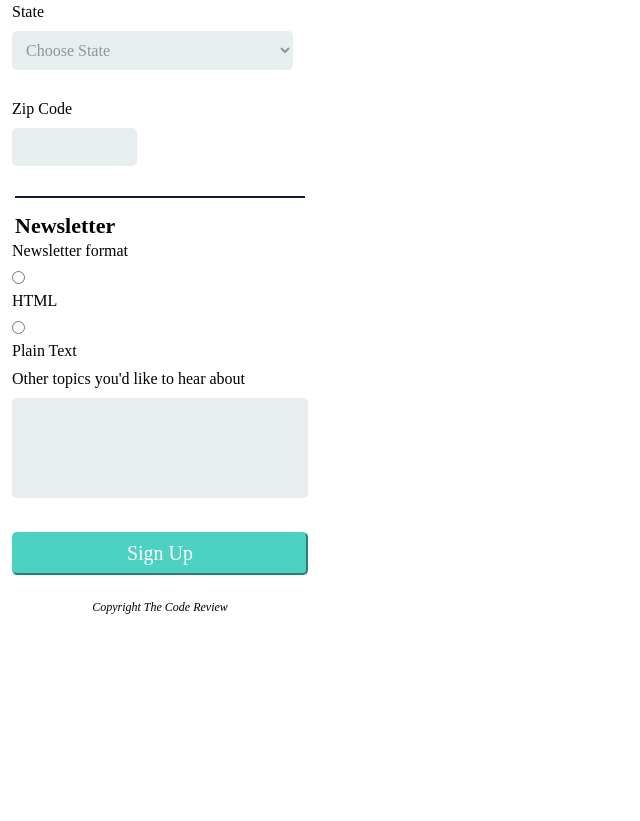
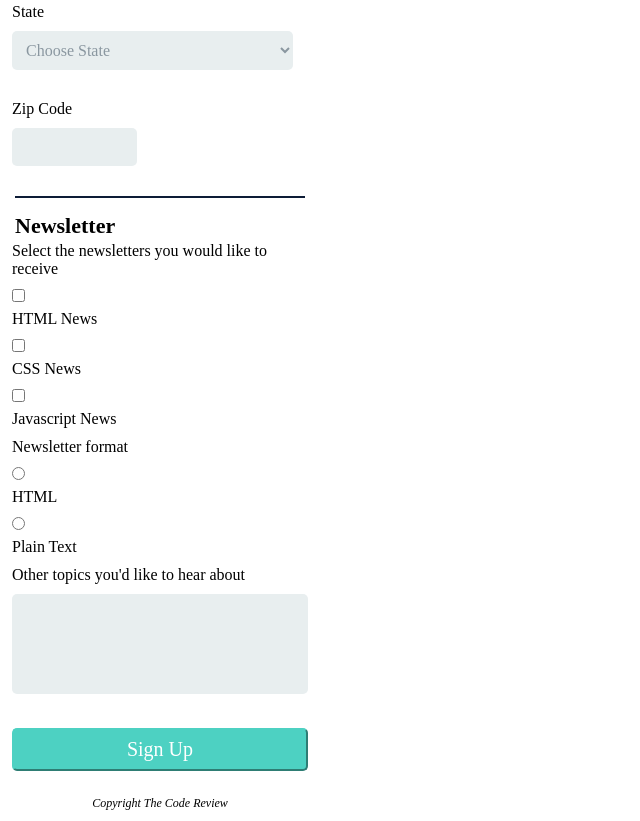
Before and after one commit to andrewlit10/techdegree-project-3, a plain HTML site: page index.html in a window 1280 px wide. Shown: the part 686-1507 px from the top of the page, without its empty margins (0-640 px from the left). Before the commit the page ends 1311 px from the top, so only its background shows below. Drawn offline with Linux system fonts and the light colour scheme; a web font is replaced by a local one.

Commit message:
Update index.html

```diff
--- a/index.html
+++ b/index.html
@@ -50,6 +50,13 @@
 <form>
     <h2 class="section-header">Newsletter</h2>
 
+            <label for="user_format">Select the newsletters you would like to receive</label>
+            <input type="checkbox" id="html_news" value="html_news" name="user_news">
+            <label for="html_news">HTML News</label>
+            <input type="checkbox" id="css_news" value="css_news" name="user_news">
+            <label for="css_news">CSS News</label>
+            <input type="checkbox" id="javascript_news" id="javascript_news" value="javascript_news" name="user_news">
+            <label for="javascript_news">Javascript News</label>
 
         <form class="radio_buttons">
             <label>Newsletter format</label>
```
